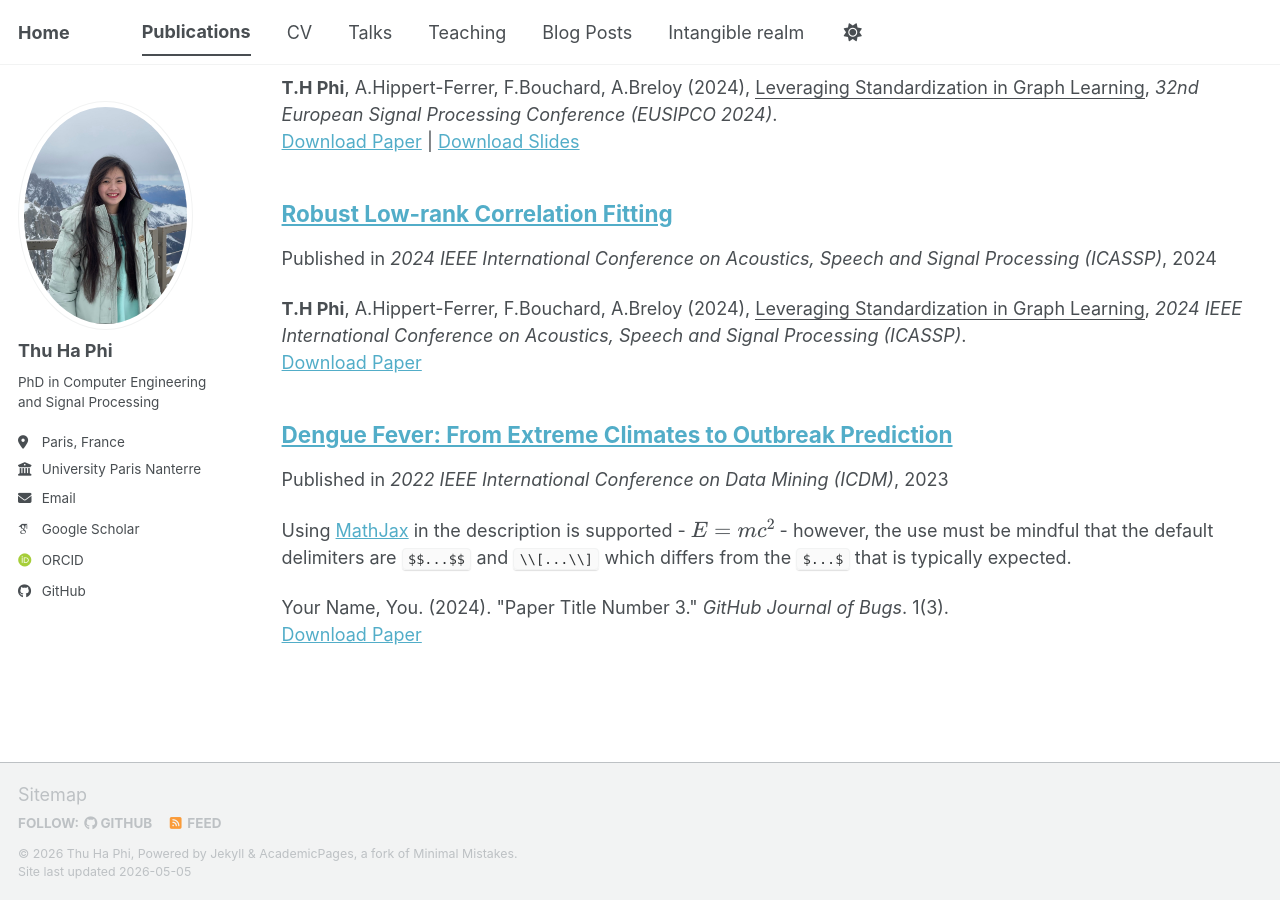
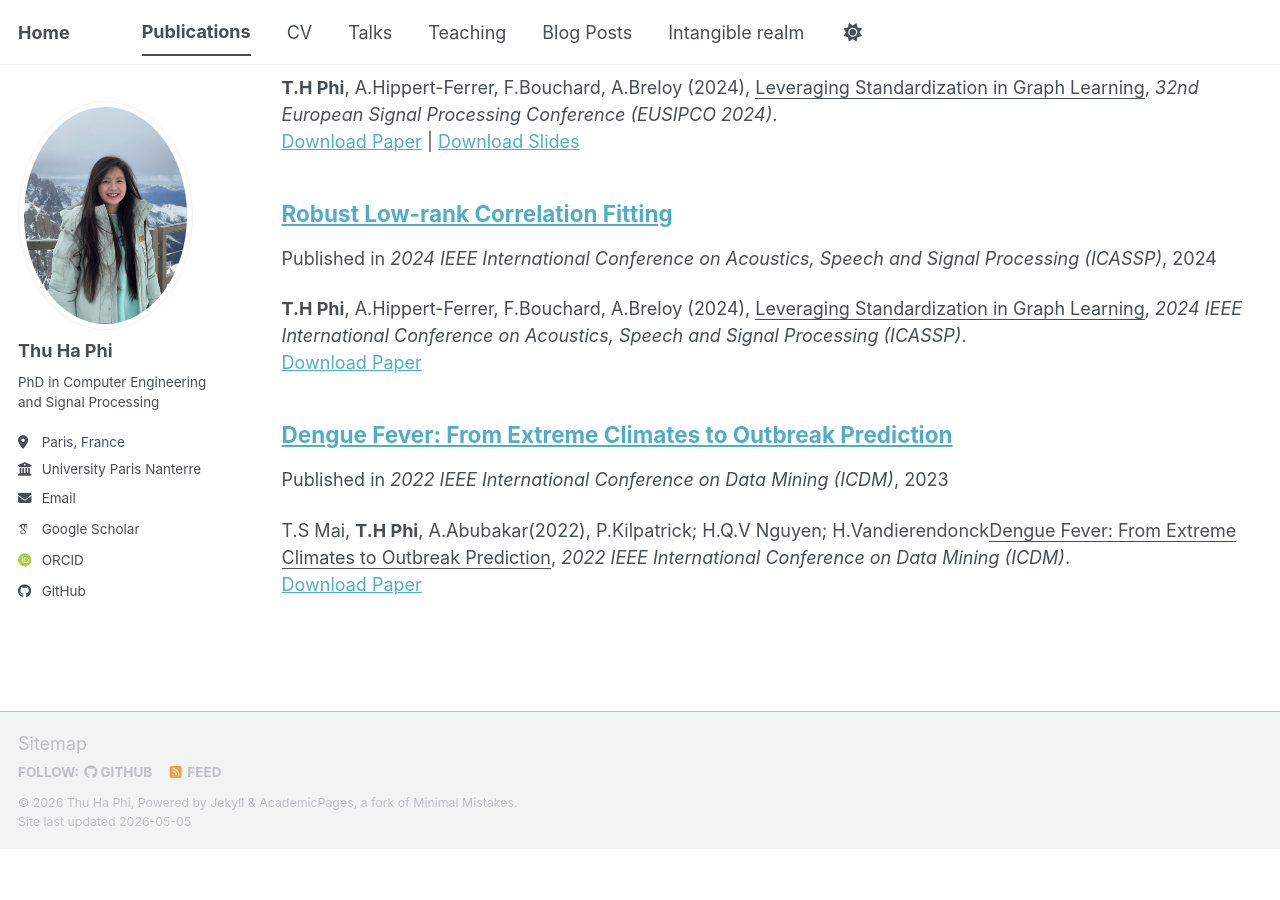
Before and after one commit to ChionanthusRetusus/thuhaphi.github.io, a Jekyll site: the page built from _pages/publications.html, in a window 1280 px wide and 900 px high, scrolled down 667 px. Built offline with Jekyll 4.4.1, drawn with Linux system fonts in a browser that asks for light colours; some web fonts are replaced; a script bundle is joined from its source files by our own code; library files that are not in the unit come from our copies; after the commit the page ends 1516 px from its top, so only the background shows below that.

Commit message:
Update 2025-06-08-paper-title-number-5.md

```diff
--- a/_publications/2025-06-08-paper-title-number-5.md
+++ b/_publications/2025-06-08-paper-title-number-5.md
@@ -6,7 +6,5 @@ permalink: https://ieeexplore.ieee.org/abstract/document/10027600
 date: 2023-02-01
 venue: '2022 IEEE International Conference on Data Mining (ICDM)'
 paperurl: 'https://ieeexplore.ieee.org/abstract/document/10027600'
-citation: 'Your Name, You. (2024). &quot;Paper Title Number 3.&quot; <i>GitHub Journal of Bugs</i>. 1(3).'
+citation: 'T.S Mai, <strong>T.H Phi</strong>, A.Abubakar(2022), P.Kilpatrick; H.Q.V Nguyen; H.Vandierendonck<u>Dengue Fever: From Extreme Climates to Outbreak Prediction</u>, <i>2022 IEEE International Conference on Data Mining (ICDM)</i>.'
 ---
-
-Using [MathJax](https://www.mathjax.org/) in the description is supported - $$E=mc^2$$ - however, the use must be mindful that the default delimiters are `$$...$$` and `\\[...\\]` which differs from the `$...$` that is typically expected.
```
